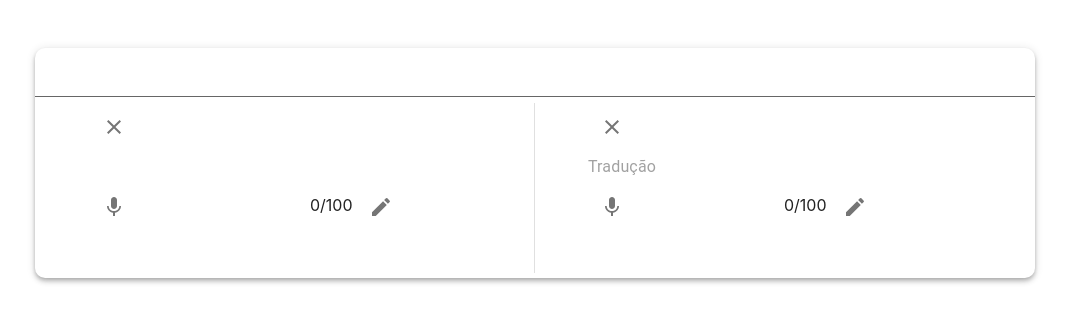
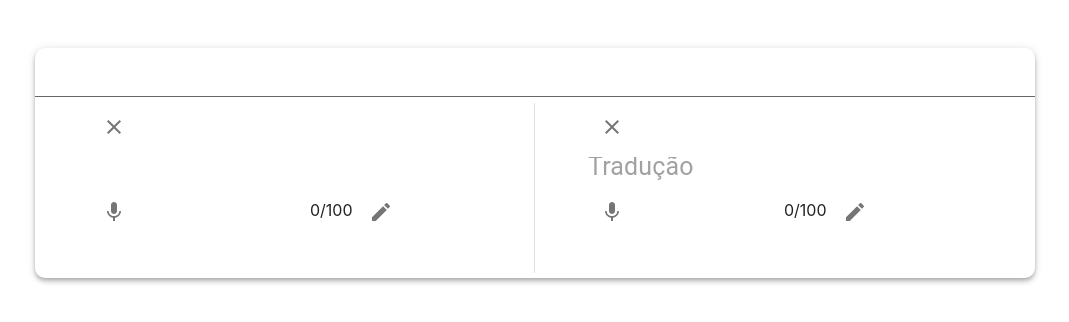
Before and after one commit to JimmyStarling/transpiler-translator, a React (Create React App) app: page / in a window 1280 px wide. Shown: the top 322 px of the page, without its empty margins (105-1174 px from the left). Built offline with nearby package versions, Linux system fonts and the light colour scheme.

Commit message:
Add styles to be used by Textfields

```diff
--- a/src/styles/global.js
+++ b/src/styles/global.js
@@ -1,4 +1,5 @@
-import { makeStyles } from '@material-ui/core/styles';
+import { makeStyles, withStyles } from '@material-ui/core/styles';
+import InputBase from '@material-ui/core/InputBase';
 
 export const useStyles = makeStyles((theme) => ({
     root: {
@@ -48,11 +49,36 @@ export const useStyles = makeStyles((theme) => ({
 	textField:{
 	},
 	textFieldResize: {
-		fontSize: 62,
-		fontWeight: 700,
+		fontSize: 25,
+		fontWeight: 400,
 	},
 	textcontainer:{
 		height: '350px',
+	},
+	formControl: {
+		margin: theme.spacing(1),
+		minWidth: 120,
+	},
+	selectInput: {
+		input: {
+			border: 'none',
+			'&:focus': {
+				backgroundColor: 'transparent',
+			},
+		}
+	},
+	selectEmpty: {
+		marginTop: theme.spacing(2),
+	},
+	inputCloseContainer:{
+		position: 'absolute',
+		top: '0px',
+		right: '0px',
+		zIndex: 3
+	},
+	inputConfigContainer: {
+		position: 'absolute',
+		bottom: '0px'
 	},
 	tabs:{
 		borderBottom: '1px solid rgba(0,0,0, 0.6)',
@@ -85,3 +111,38 @@ export const flexContainer = {
 	justifyContent: 'center',
 	padding: 0,
 };
+
+export const BootstrapInput = withStyles((theme) => ({
+	root: {
+	  'label + &': {
+		marginTop: theme.spacing(3),
+	  },
+	},
+	input: {
+	  borderRadius: 4,
+	  position: 'relative',
+	  backgroundColor: theme.palette.background.paper,
+	  border: '1px solid #ced4da',
+	  fontSize: 16,
+	  padding: '10px 26px 10px 12px',
+	  transition: theme.transitions.create(['border-color', 'box-shadow']),
+	  // Use the system font instead of the default Roboto font.
+	  fontFamily: [
+		'-apple-system',
+		'BlinkMacSystemFont',
+		'"Segoe UI"',
+		'Roboto',
+		'"Helvetica Neue"',
+		'Arial',
+		'sans-serif',
+		'"Apple Color Emoji"',
+		'"Segoe UI Emoji"',
+		'"Segoe UI Symbol"',
+	  ].join(','),
+	  '&:focus': {
+		borderRadius: 4,
+		borderColor: '#80bdff',
+		boxShadow: '0 0 0 0.2rem rgba(0,123,255,.25)',
+	  },
+	},
+}))(InputBase);
```
